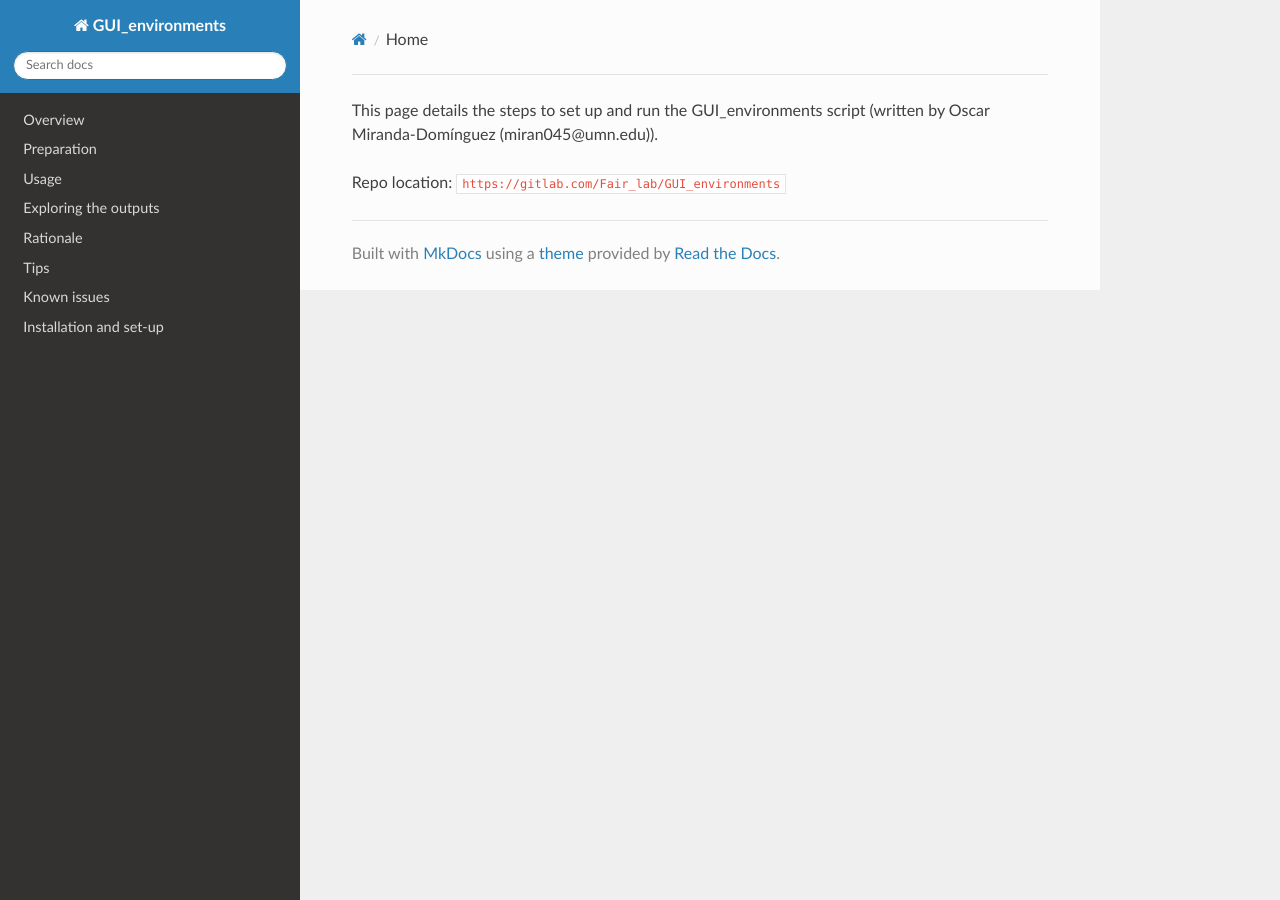
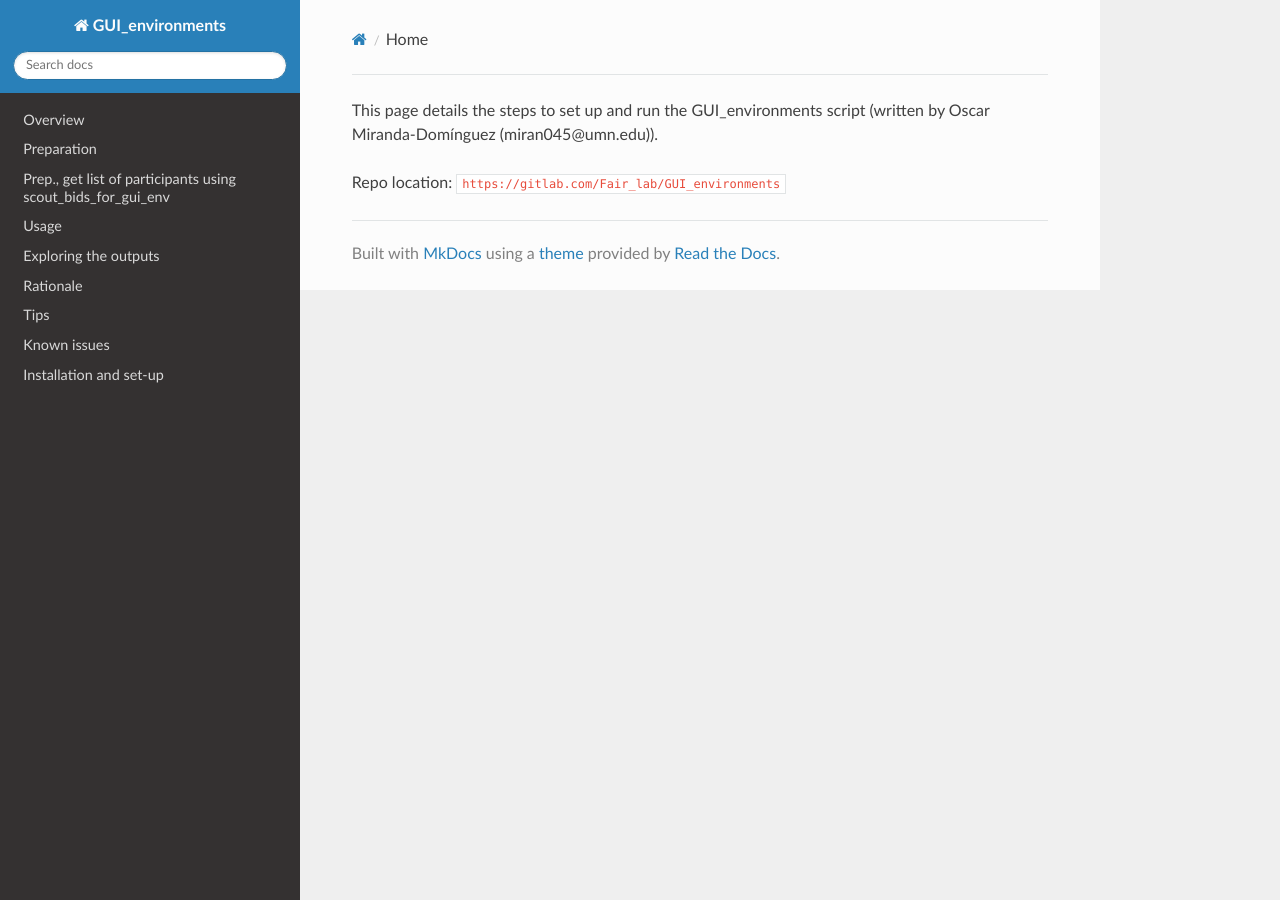
Before and after one commit to omiranda/GUI_environments_documentation, an MkDocs documentation site: the page built from docs/README.md, in a window 1280 px wide. Built offline with MkDocs 1.6.1, drawn with Linux system fonts in a browser that asks for light colours; nearby versions of some CDN libraries; old or Windows-style settings are respelled for this version of MkDocs.

Commit message:
Update mkdocs.yml

```diff
--- a/mkdocs.yml
+++ b/mkdocs.yml
@@ -3,6 +3,7 @@ theme: readthedocs
 pages:
 - Overview: GUI_environments.md
 - Preparation: prep.md
+- Prep., get list of participants using scout_bids_for_gui_env: prep_list.md
 - Usage: usage.md
 - Exploring the outputs: exploring_outputs.md
 - Rationale: rationale.md
```
